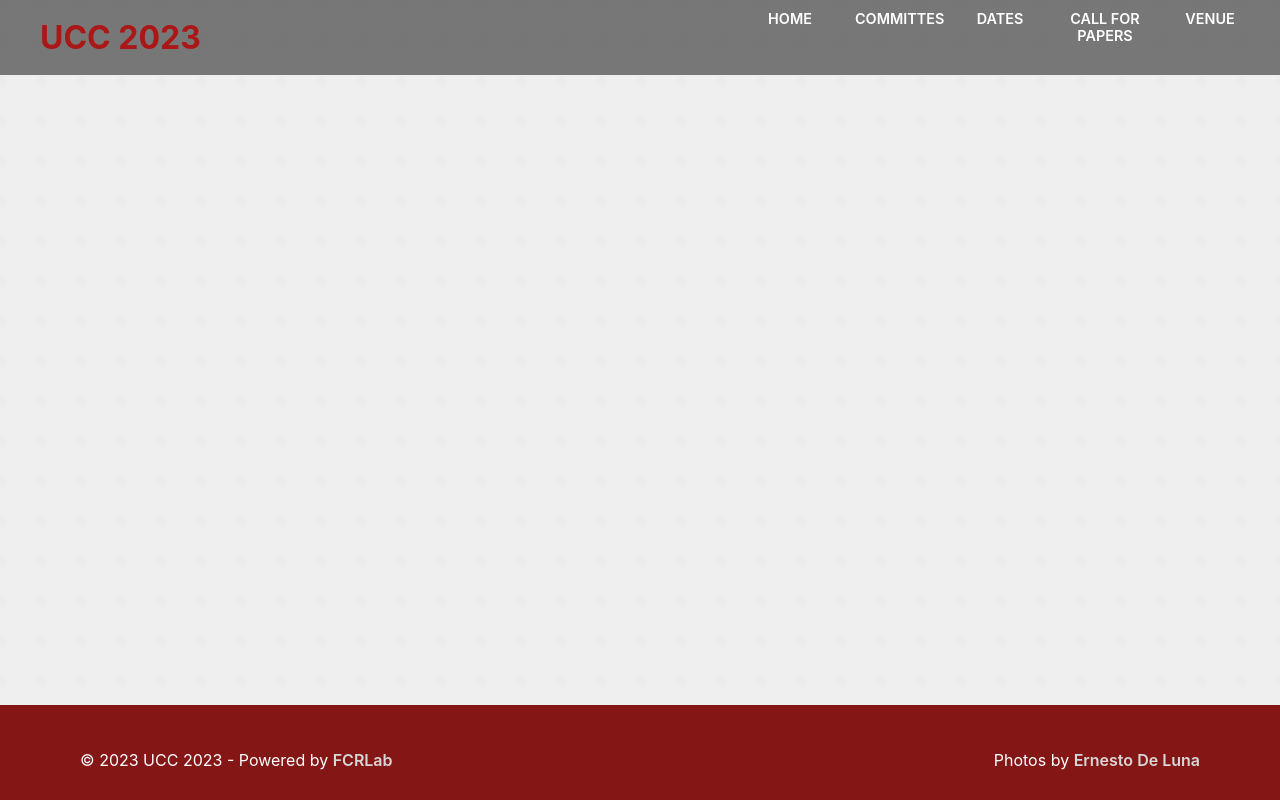
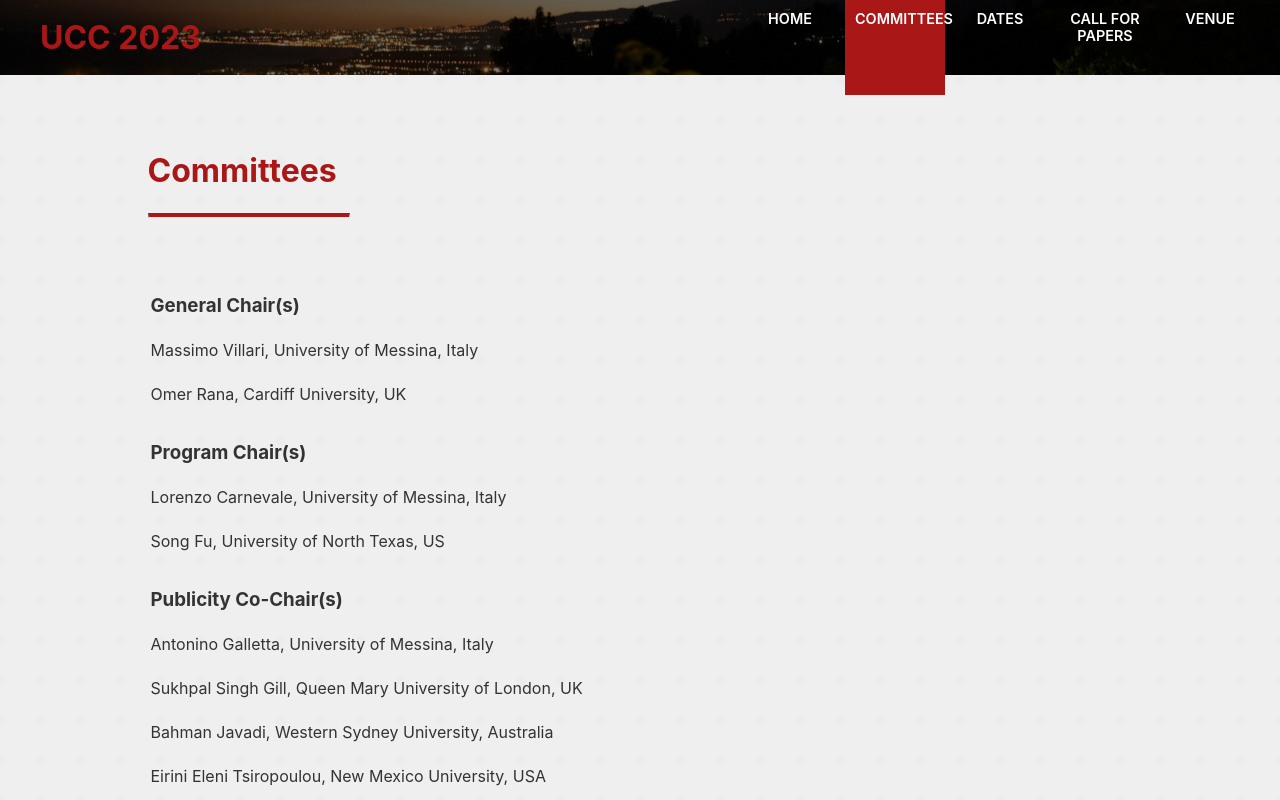
Before and after one commit to UCC-Conference/UCC2023, a React (Create React App) app: page /committees in a window 1280 px wide. Shown: the top 800 px of the page. Built offline with nearby package versions, Linux system fonts and the light colour scheme.

Commit message:
fix: typo committees

```diff
--- a/src/Routes.js
+++ b/src/Routes.js
@@ -1,5 +1,5 @@
 import Home from "./pages/Home";
-import Committes from "./pages/Committes";
+import Committees from "./pages/Committees";
 import CallForPaper from "./pages/CallForPaper";
 import Venue from "./pages/Venue";
 import Dates from "./pages/Dates";
@@ -13,9 +13,9 @@ export default function getRoutes() {
             menu: true
         },
         {
-            title: "Committes",
-            href: "/committes",
-            component: <Committes />,
+            title: "Committees",
+            href: "/committees",
+            component: <Committees />,
             menu: true
         },
         {
--- a/src/pages/Committes.js
+++ b/src/pages/Committees.js
@@ -2,11 +2,11 @@ import React from "react";
 import Content from "../components/elements/Content";
 import PageWrapper from "../components/elements/PageWrapper";
 
-const CallForPaper = () => {
+const Committees = () => {
     return (
         <PageWrapper>
             <Content>
-                <h1>Committes</h1>
+                <h1>Committees</h1>
                 <hr />
                 <table>
                     <tbody>
@@ -94,4 +94,4 @@ const CallForPaper = () => {
     );
 };
 
-export default CallForPaper;
+export default Committees;
```
